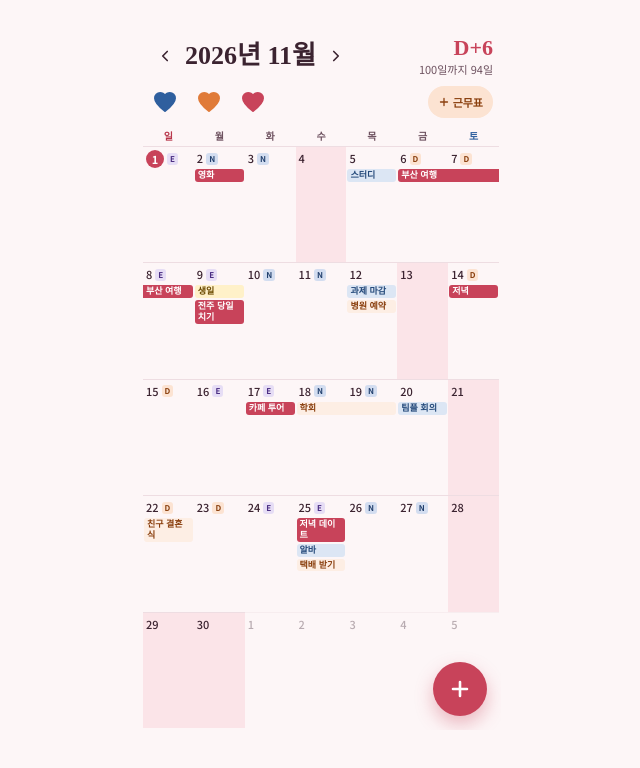
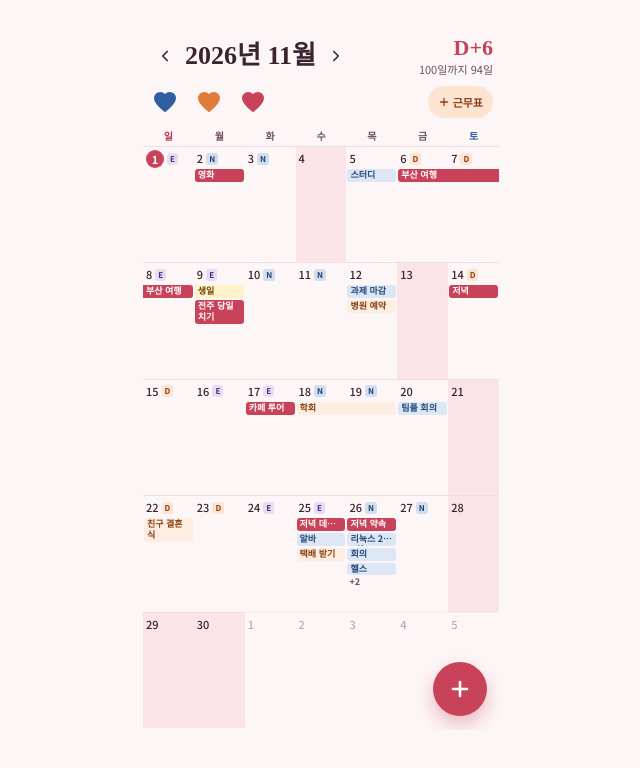
Before and after one commit to summercat01/fable, a Next.js app: page /demo/calendar in a window 1280 px wide. Shown: the top 768 px of the page, without its empty margins (319-959 px from the left). Built offline with nearby package versions, Linux system fonts and the light colour scheme; a web font is replaced by a local one.

Commit message:
일정 많은 날은 한 줄씩 줄여서 더 보여주고 나머지는 +N
Co-Authored-By: Claude Opus 5.5 <noreply@anthropic.com>
Claude-Session: https://claude.ai/code/session_01G5cxbUK4dVkuLFbiXS2aaS

```diff
--- a/src/app/demo/DemoStore.tsx
+++ b/src/app/demo/DemoStore.tsx
@@ -38,6 +38,12 @@ function seed() {
     ev(25, "저녁 데이트", "together"),
     ev(25, "알바", "personal"),
     ev(25, "택배 받기", "personal", DEMO_HER.id),
+    ev(26, "리눅스 2급 2차", "personal"),
+    ev(26, "저녁 약속", "together"),
+    ev(26, "회의", "personal"),
+    ev(26, "헬스", "personal"),
+    ev(26, "택배", "personal", DEMO_HER.id),
+    ev(26, "엄마 생신 선물", "personal", DEMO_HER.id),
   ];
   const pattern = ["D", "D", "E", "E", "N", "N", null, null] as const;
   const shifts: Shift[] = [];
--- a/src/components/calendar/Calendar.module.css
+++ b/src/components/calendar/Calendar.module.css
@@ -249,6 +249,10 @@
   font-size: 9px;
   font-weight: 700;
   line-height: 1.2;
+}
+
+.oneLine {
+  -webkit-line-clamp: 1;
 }
 
 .gap {
--- a/src/components/calendar/CalendarView.tsx
+++ b/src/components/calendar/CalendarView.tsx
@@ -160,7 +160,8 @@ export default function CalendarView() {
     { key: "us", label: "함께", color: "var(--us)" },
   ];
 
-  const cap = grid.length > 35 ? 3 : 4;
+  // 칸에 들어가는 줄 수 (5주 달은 칸이 더 큼). 일정이 2개 이하면 두 줄까지, 많으면 한 줄씩
+  const lines = grid.length > 35 ? 4 : 5;
 
   // 여러 날 일정은 주마다 같은 줄(레인)에 놓아서 칸끼리 이어지게
   const cells = grid.map((g) => (g.inMonth ? itemsFor(g.date) : []));
@@ -297,14 +298,22 @@ export default function CalendarView() {
                 </span>
                 {shift && <span className={`${styles.shift} ${styles[`shift${shift}`]}`}>{shift}</span>}
               </span>
-              {rows.slice(0, cap).map((it, ri) => {
+              {(() => {
+                const total = rows.filter(Boolean).length;
+                const fits = rows.length <= lines;
+                const shown = rows.slice(0, fits ? lines : lines - 1);
+                const hidden = total - shown.filter(Boolean).length;
+                const oneLine = rows.length > 2;
+                return (
+                  <>
+              {shown.map((it, ri) => {
                 if (!it) return <span key={`gap${ri}`} className={`${styles.bar} ${styles.gap}`} aria-hidden="true">{"\u00a0"}</span>;
                 // 이어지는 칸은 제목 대신 색 띠만 (주가 바뀌거나 달 첫날엔 제목 다시)
                 const showTitle = !it.span || it.span === "start" || g.weekday === 0 || g.d === 1;
                 return (
                   <span
                     key={it.key}
-                    className={[styles.bar, styles[`bar_${it.kind}`], it.span && styles[`span_${it.span}`]]
+                    className={[styles.bar, styles[`bar_${it.kind}`], it.span && styles[`span_${it.span}`], oneLine && styles.oneLine]
                       .filter(Boolean)
                       .join(" ")}
                   >
@@ -312,9 +321,10 @@ export default function CalendarView() {
                   </span>
                 );
               })}
-              {rows.filter(Boolean).length > rows.slice(0, cap).filter(Boolean).length && (
-                <span className={styles.more}>+{rows.filter(Boolean).length - rows.slice(0, cap).filter(Boolean).length}</span>
-              )}
+              {hidden > 0 && <span className={styles.more}>+{hidden}</span>}
+                  </>
+                );
+              })()}
             </button>
           );
         })}
```
